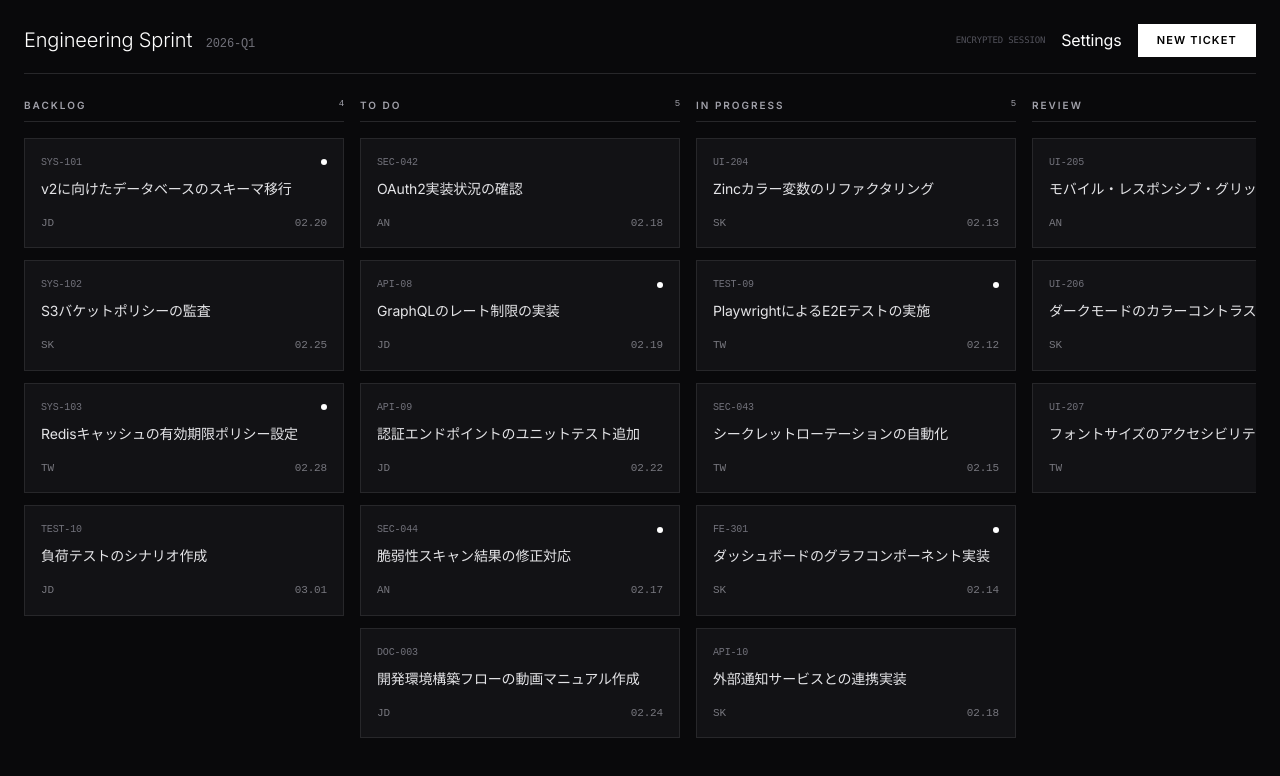
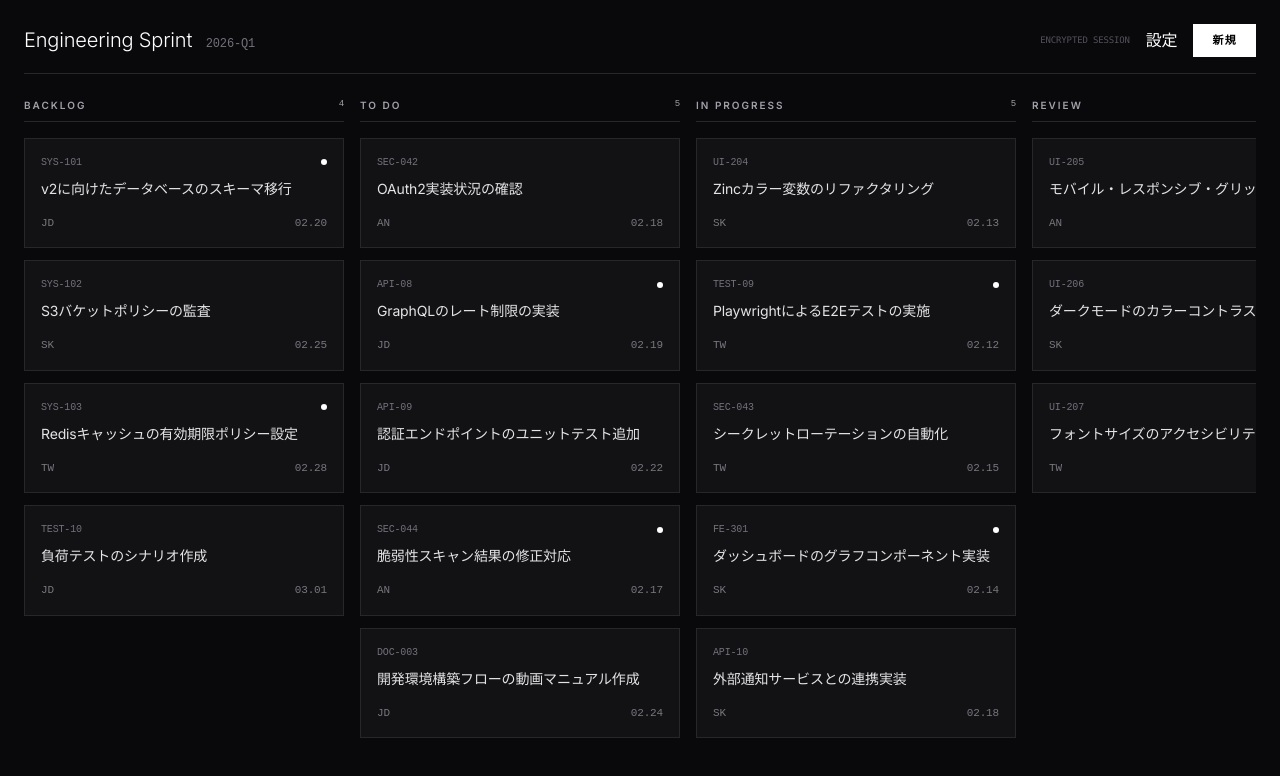
Before and after one commit to meta77/TaskBoard-UI-Test-0213, a website: page index.html in a window 1280 px wide. Drawn offline with nearby package versions, Linux system fonts and the light colour scheme.

Commit message:
feat: 各種ボタンの名称を日本語（設定、新規作成）に変更

```diff
--- a/index.html
+++ b/index.html
@@ -18,8 +18,8 @@
       <h1 class="title-main">Engineering Sprint <span class="title-sub">2026-Q1</span></h1>
       <div class="flex items-center gap-4">
         <span class="text-[9px] text-zinc-600 font-mono hidden sm:inline">ENCRYPTED SESSION</span>
-        <button @click="openSettingsModal" class="btn-secondary">Settings</button>
-        <button @click="addTask" class="btn-new">New Ticket</button>
+        <button @click="openSettingsModal" class="btn-secondary">設定</button>
+        <button @click="addTask" class="btn-new">新規</button>
       </div>
 
     </header>
```
